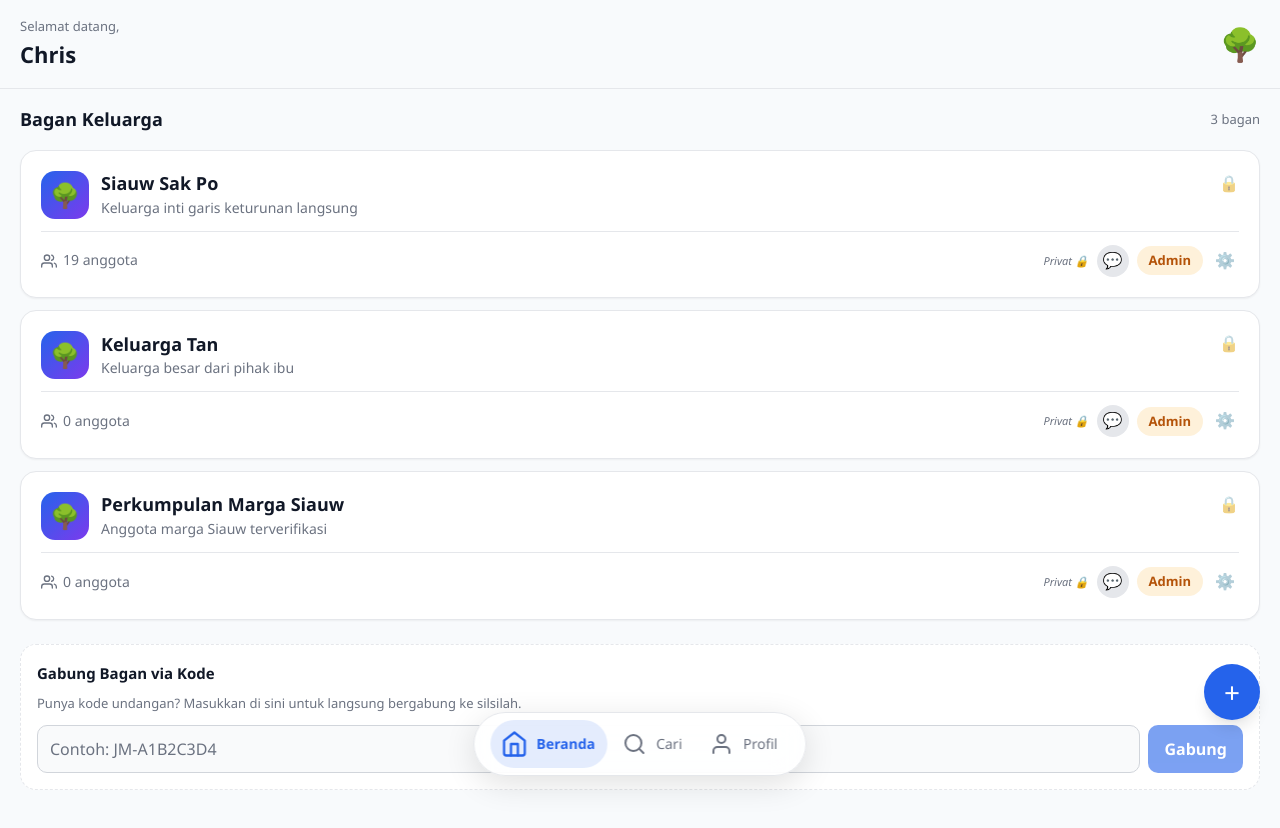
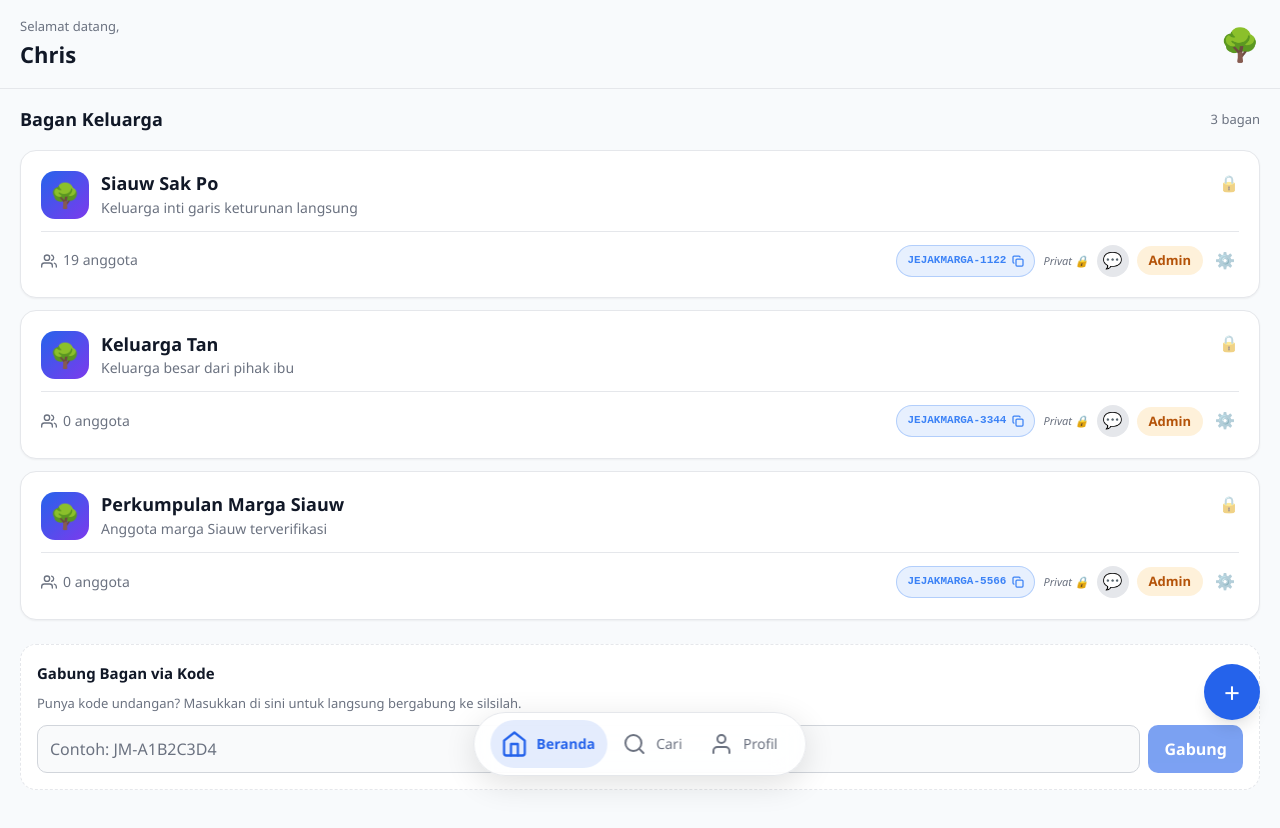
Before and after one commit to jejakmargahub/git01, a Next.js app: page /dashboard in a window 1280 px wide. Shown: the top 828 px of the page. Built offline with nearby package versions, Linux system fonts and the light colour scheme; no server answers.

Commit message:
fix: restore invite code badge to dashboard FamilyCard

```diff
--- a/src/components/family/FamilyCard.tsx
+++ b/src/components/family/FamilyCard.tsx
@@ -155,6 +155,54 @@ export default function FamilyCard({
               {memberCount} anggota
             </div>
             <div style={{ display: "flex", alignItems: "center", gap: "8px" }}>
+              {/* Invite Code Badge - Restored for Admin quick access */}
+              {family.inviteCode && (
+                <div
+                  onClick={handleCopy}
+                  className="hover-scale"
+                  style={{
+                    padding: "4px 10px",
+                    background: "rgba(59, 130, 246, 0.12)",
+                    borderRadius: "20px",
+                    fontSize: "11px",
+                    fontWeight: "700",
+                    color: "#3b82f6",
+                    cursor: "pointer",
+                    border: "1px solid rgba(59, 130, 246, 0.3)",
+                    fontFamily: "monospace",
+                    display: "flex",
+                    alignItems: "center",
+                    gap: "6px",
+                    height: "32px",
+                    position: "relative"
+                  }}
+                  title="Klik untuk salin kode undangan (Editor)"
+                >
+                  {family.inviteCode}
+                  <svg width="12" height="12" viewBox="0 0 24 24" fill="none" stroke="currentColor" strokeWidth="2.5" strokeLinecap="round" strokeLinejoin="round">
+                    <rect width="14" height="14" x="8" y="8" rx="2" ry="2"/><path d="M4 16c-1.1 0-2-.9-2-2V4c0-1.1.9-2 2-2h10c1.1 0 2 .9 2 2"/>
+                  </svg>
+                  {copied && (
+                    <span style={{
+                      position: "absolute",
+                      bottom: "100%",
+                      left: "50%",
+                      transform: "translateX(-50%)",
+                      background: "#3b82f6",
+                      color: "white",
+                      padding: "2px 8px",
+                      borderRadius: "10px",
+                      fontSize: "10px",
+                      marginBottom: "6px",
+                      whiteSpace: "nowrap",
+                      boxShadow: "0 2px 8px rgba(0,0,0,0.2)"
+                    }}>
+                      Tersalin!
+                    </span>
+                  )}
+                </div>
+              )}
+
               {/* Public Sharing Button */}
               {family.isPublicViewEnabled ? (
                 <button
```
